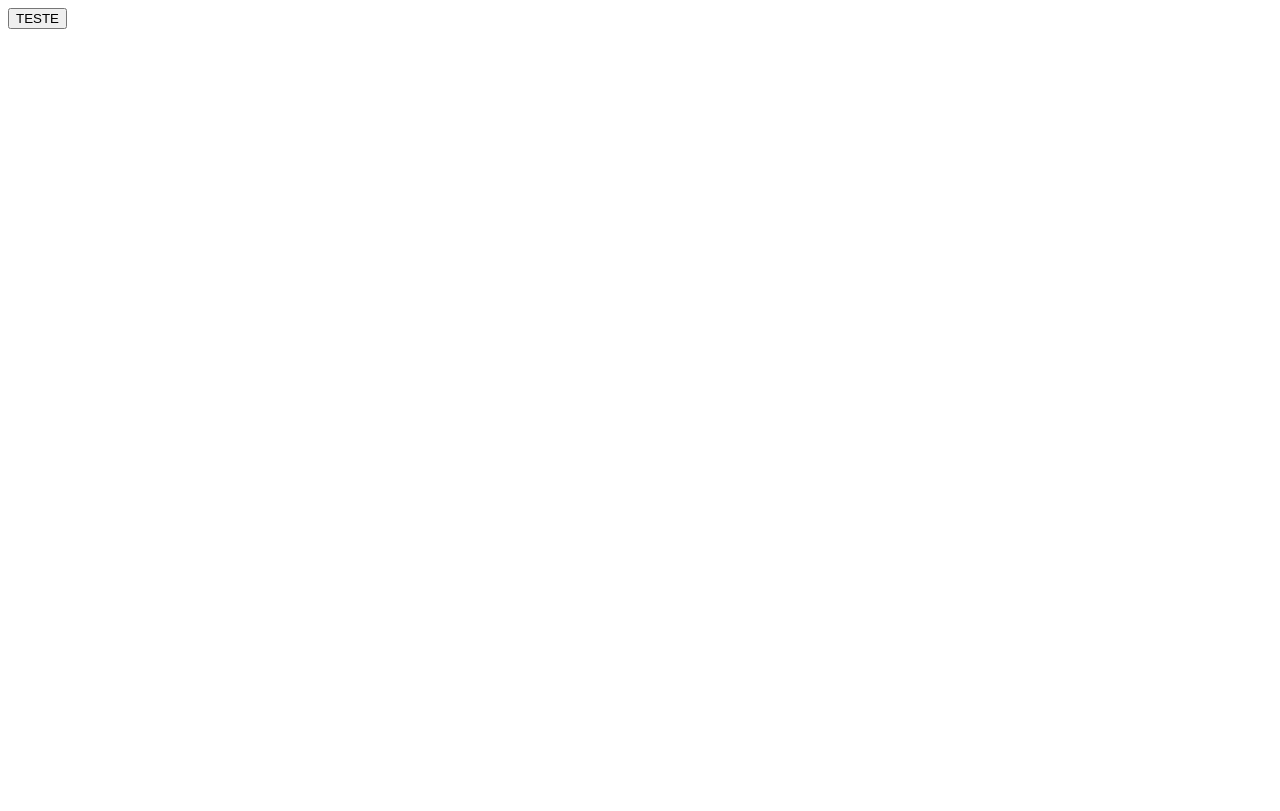
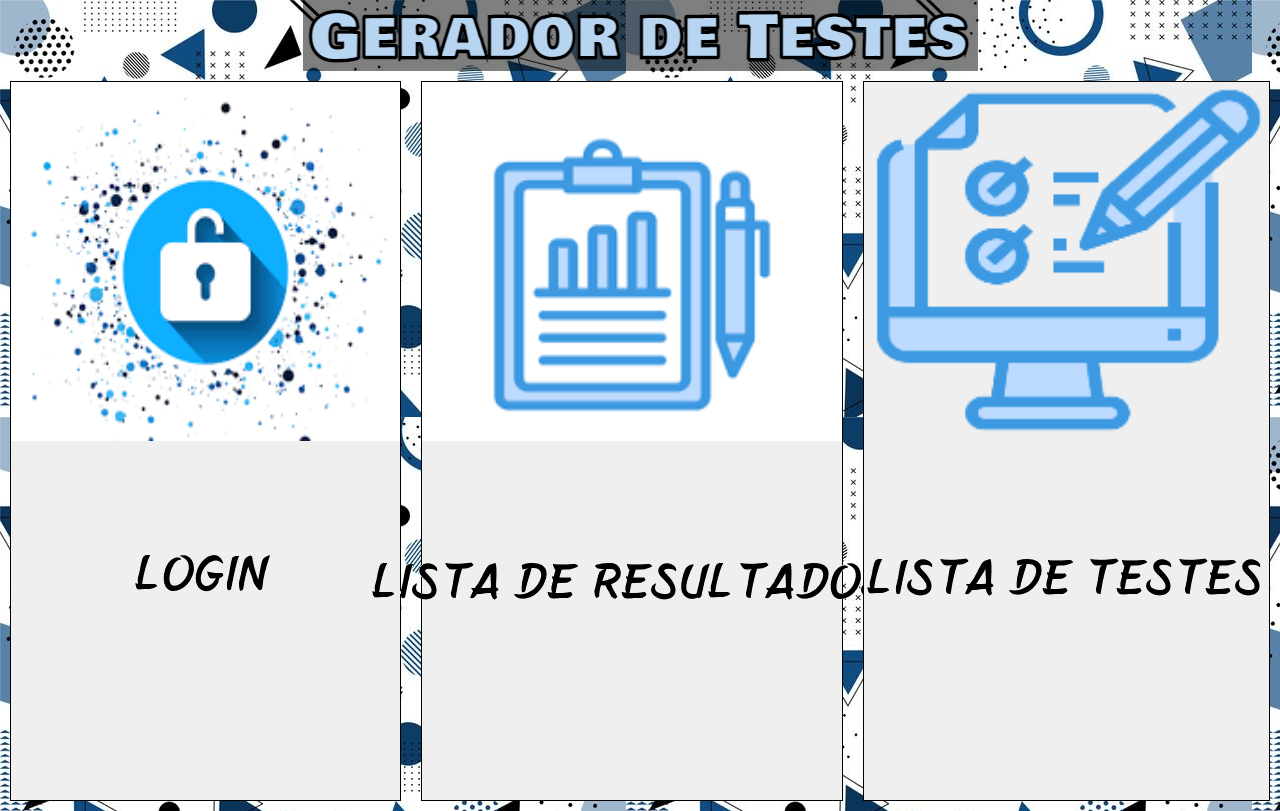
Before and after one commit to Leonardo-DeLuca/Sistema-Atividades, a website: page public/html/home.html in a window 1280 px wide. Drawn offline with Linux system fonts and the light colour scheme.

Commit message:
Criação tela Home

```diff
--- /dev/null
+++ b/public/css/home.css
@@ -0,0 +1,52 @@
+*{
+    margin: 0;
+    padding: 0;
+    border: 0;
+}
+body{
+    background-image: url("../img/backgroundHome.jpg");
+}
+header{
+    display: flex;
+    flex-direction: column;
+    align-items: center;
+    height: 100vh;
+}
+
+#tituloHome{
+    height: 10vh;
+    background-color: rgba(0, 0, 0 , 0.5);
+}
+
+#botoes{
+    justify-content: center;
+    width: 100%;
+    display: flex;
+}
+
+.botaoHome{
+    width: 33vw;
+    height: 90vh;
+    margin: 10px;
+    border: solid 1px ;
+    display: flex;
+    flex-direction: column;
+    align-items: center;
+
+}
+
+.imgBotao{
+    width: 100%;
+    height: 50%;
+}
+
+.botaoHome:hover{
+    cursor: pointer;
+}
+
+.grow { transition: all .2s ease-in-out; }
+.grow:hover { transform: scale(1.1); }
+
+.textoBotao{
+    margin-top: 25%;
+}
--- a/public/html/home.html
+++ b/public/html/home.html
@@ -4,10 +4,27 @@
     <meta charset="UTF-8">
     <meta http-equiv="X-UA-Compatible" content="IE=edge">
     <meta name="viewport" content="width=device-width">
+    <link rel="stylesheet" href="../css/home.css">
     <title>Home</title>
 </head>
 <body>
-    <button onclick="onClickTeste()">TESTE</button>
+    <header>
+        <img src="../img/Titulo.png" alt="tituloHome" id="tituloHome">
+        <section id="botoes">
+            <button class="botaoHome grow">
+                <img src="../img/loginImg.png" alt="loginImg" class="imgBotao">
+                <img src="../img/loginText.png" alt="textoLogin" class="textoBotao">
+            </button>
+            <button class="botaoHome grow">
+                <img src="../img/resultImg.png" alt="resultImg" class="imgBotao">
+                <img src="../img/resultText.png" alt="textoResult" class="textoBotao">
+            </button>
+            <button class="botaoHome grow">
+                <img src="../img/image.png" alt="loginImg" class="imgBotao">
+                <img src="../img/testesText.png" alt="textoTestes" class="textoBotao">
+            </button>
+        </section>
+    </header>
 </body>
 </html>
 <script src="../js/home.js"></script>
```
Also changed, not shown: public/img/Titulo.png (added), public/img/backgroundHome.jpg (added), public/img/image.png (added), public/img/loginImg.png (added), public/img/loginText.png (added), public/img/resultImg.png (added), public/img/resultText.png (added), public/img/testesImg.png (added), public/img/testesText.png (added).
